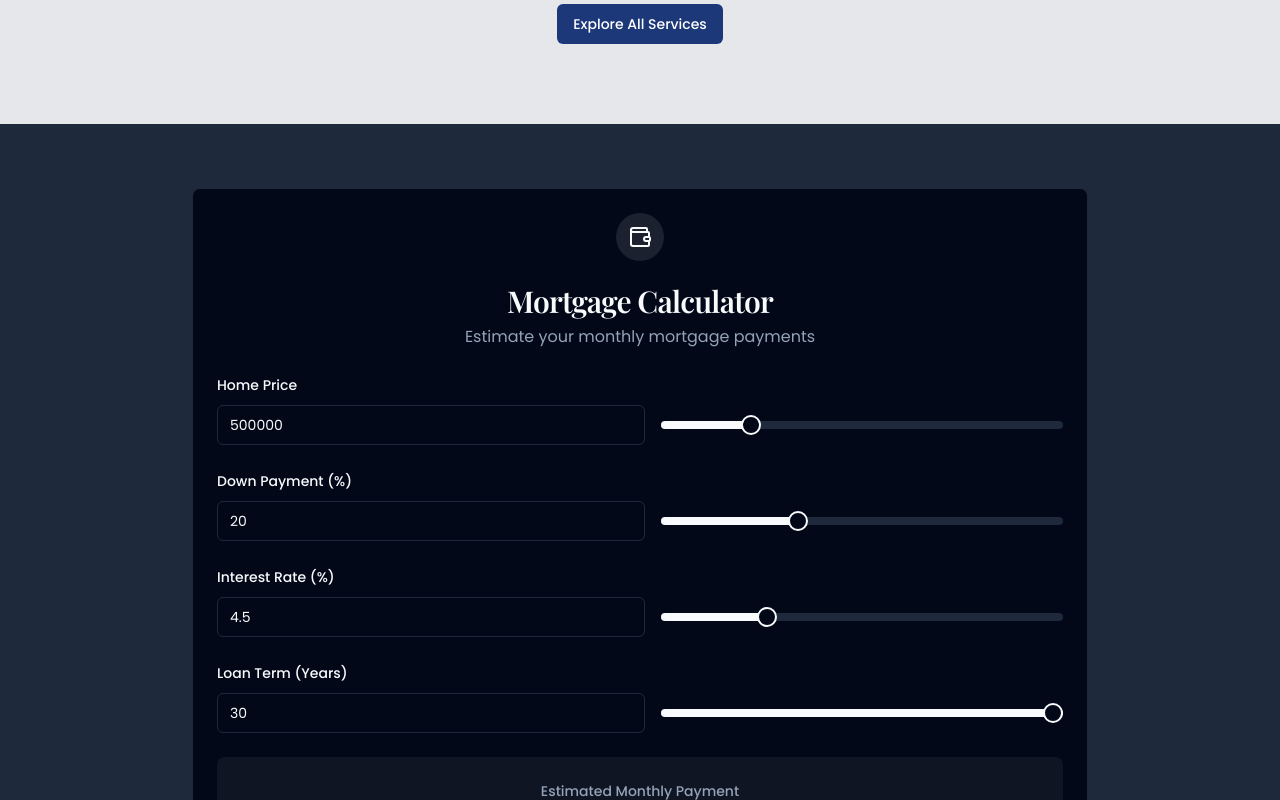
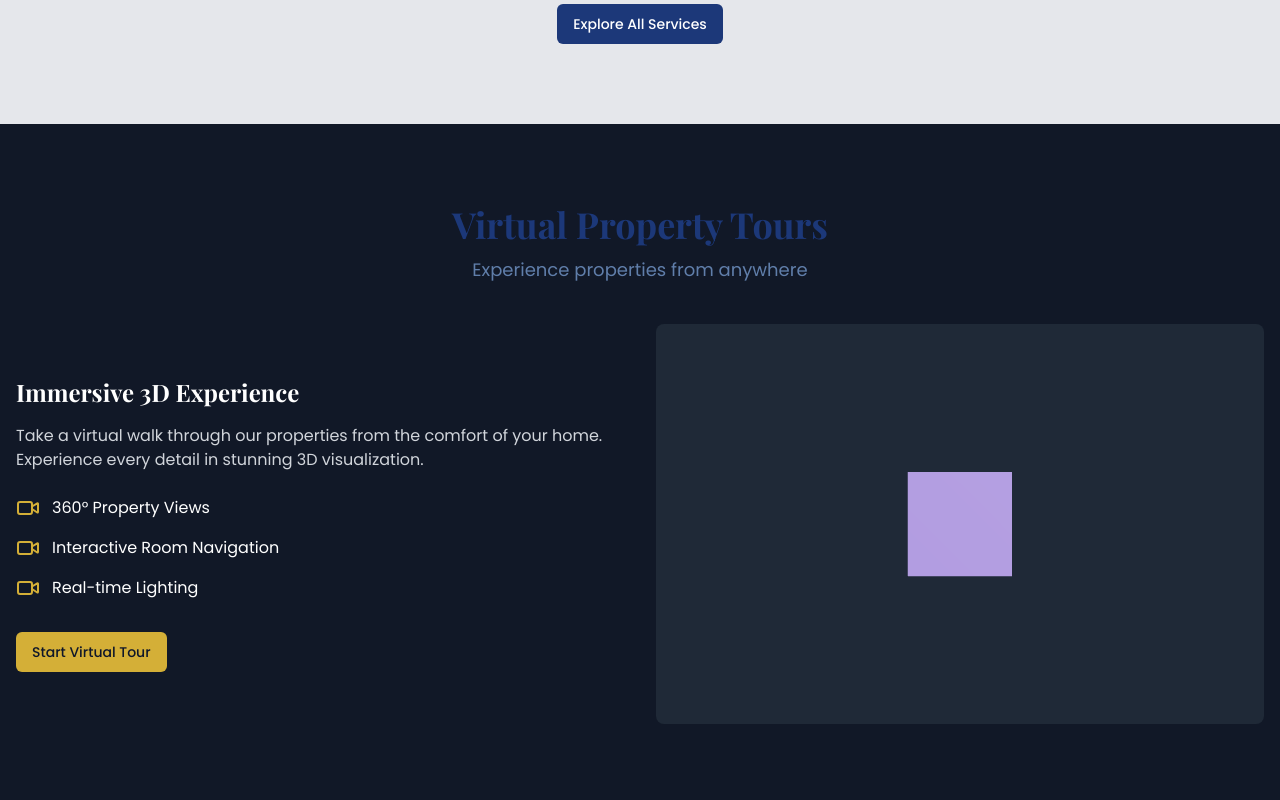
Before and after one commit to Rudra00codes/royal-hermitage, a React (Vite) app: page / in a window 1280 px wide. Shown: the part 2880-3680 px from the top of the page. Built offline with nearby package versions, Linux system fonts and the light colour scheme.

Commit message:
Add virtual tours section
Implement virtual tour functionality for improved user experience.

```diff
--- a/package.json
+++ b/package.json
@@ -39,6 +39,7 @@
     "@radix-ui/react-toggle": "^1.1.0",
     "@radix-ui/react-toggle-group": "^1.1.0",
     "@radix-ui/react-tooltip": "^1.1.4",
+    "@react-three/fiber": "^8.18.0",
     "@tanstack/react-query": "^5.56.2",
     "class-variance-authority": "^0.7.1",
     "clsx": "^2.1.1",
@@ -58,6 +59,7 @@
     "sonner": "^1.5.0",
     "tailwind-merge": "^2.5.2",
     "tailwindcss-animate": "^1.0.7",
+    "three": "^0.133.1",
     "vaul": "^0.9.3",
     "zod": "^3.23.8"
   },
--- /dev/null
+++ b/src/components/home/VirtualTours.tsx
@@ -0,0 +1,72 @@
+
+import { Suspense } from "react";
+import { Canvas } from "@react-three/fiber";
+import { OrbitControls } from "@react-three/drei";
+import { Button } from "@/components/ui/button";
+import SectionTitle from "@/components/ui/SectionTitle";
+import { Video } from "lucide-react";
+
+const Room = () => {
+  return (
+    <mesh>
+      <boxGeometry args={[1, 1, 1]} />
+      <meshStandardMaterial color="#9b87f5" />
+    </mesh>
+  );
+};
+
+const VirtualTours = () => {
+  return (
+    <section className="py-20 bg-gray-900 text-white">
+      <div className="container mx-auto px-4">
+        <SectionTitle
+          title="Virtual Property Tours"
+          subtitle="Experience properties from anywhere"
+          center
+        />
+
+        <div className="grid md:grid-cols-2 gap-8 items-center">
+          <div>
+            <h3 className="text-2xl font-bold mb-4 font-playfair">
+              Immersive 3D Experience
+            </h3>
+            <p className="text-gray-300 mb-6">
+              Take a virtual walk through our properties from the comfort of your home.
+              Experience every detail in stunning 3D visualization.
+            </p>
+            <div className="space-y-4">
+              <div className="flex items-center gap-3">
+                <Video className="text-royal-secondary" />
+                <span>360° Property Views</span>
+              </div>
+              <div className="flex items-center gap-3">
+                <Video className="text-royal-secondary" />
+                <span>Interactive Room Navigation</span>
+              </div>
+              <div className="flex items-center gap-3">
+                <Video className="text-royal-secondary" />
+                <span>Real-time Lighting</span>
+              </div>
+            </div>
+            <Button className="mt-8 bg-royal-secondary hover:bg-royal-secondary/90">
+              Start Virtual Tour
+            </Button>
+          </div>
+
+          <div className="h-[400px] bg-gray-800 rounded-lg overflow-hidden">
+            <Suspense fallback={<div>Loading...</div>}>
+              <Canvas camera={{ position: [0, 0, 3] }}>
+                <ambientLight intensity={0.5} />
+                <pointLight position={[10, 10, 10]} />
+                <Room />
+                <OrbitControls enableZoom={false} />
+              </Canvas>
+            </Suspense>
+          </div>
+        </div>
+      </div>
+    </section>
+  );
+};
+
+export default VirtualTours;
--- a/src/pages/Home.tsx
+++ b/src/pages/Home.tsx
@@ -7,6 +7,7 @@ import AboutSection from "@/components/home/AboutSection";
 import FeaturedProperties from "@/components/home/FeaturedProperties";
 import ServiceSection from "@/components/home/ServiceSection";
 import MortgageCalculator from "@/components/home/MortgageCalculator";
+import VirtualTours from "@/components/home/VirtualTours";
 import { testimonials } from "@/data/testimonials";
 import TestimonialCard from "@/components/ui/TestimonialCard";
 import SectionTitle from "@/components/ui/SectionTitle";
@@ -41,6 +42,7 @@ const HomePage = () => {
       <AboutSection />
       <FeaturedProperties />
       <ServiceSection />
+      <VirtualTours />
       <MortgageCalculator />
 
       {/* Call to Action */}
```
Also changed, not shown: 1 other file (tests, documents, lock files or other folders).
